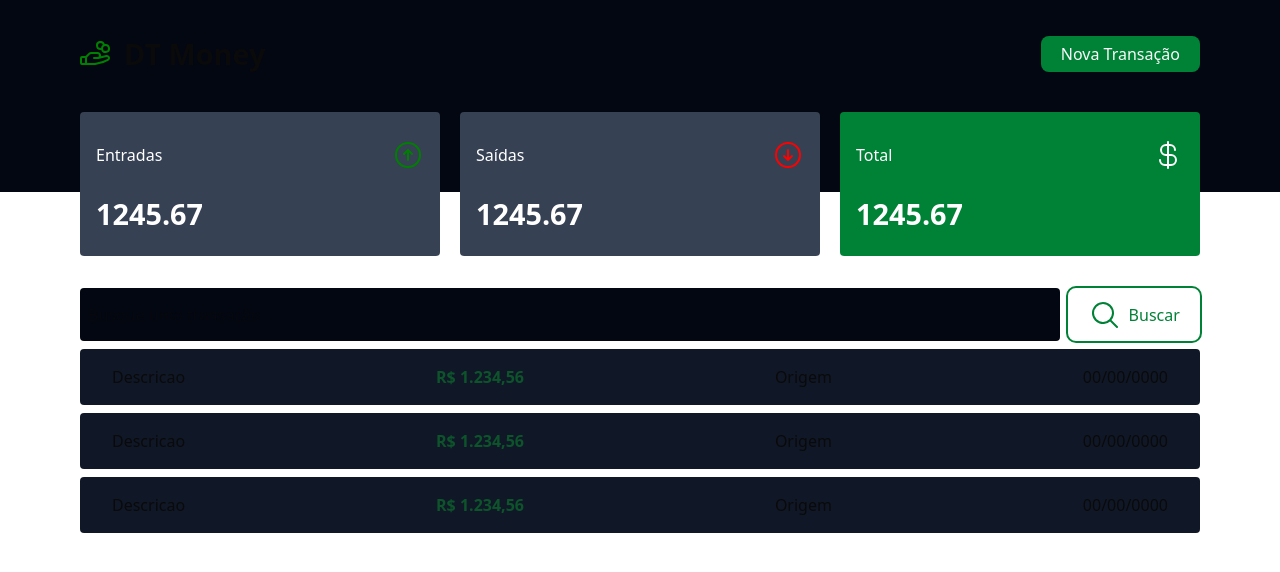
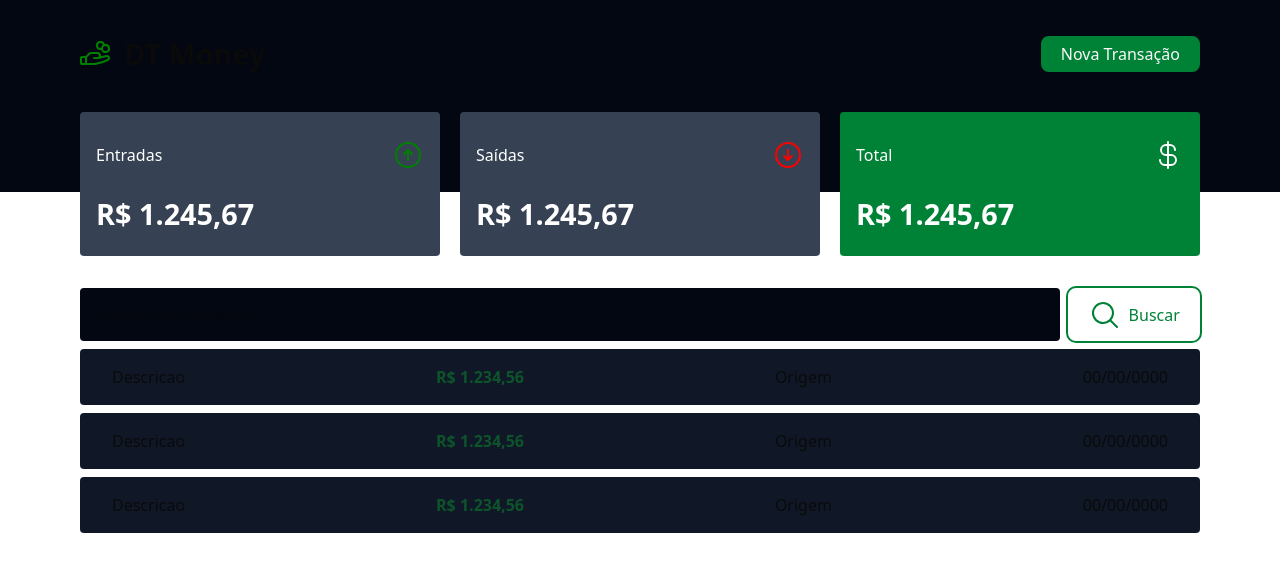
Before and after one commit to afonsolimajr/mba-dt-money, a React (Vite) app: page / in a window 1280 px wide. Shown: the top 572 px of the page. Built offline with nearby package versions, Linux system fonts and the light colour scheme.

Commit message:
number util to format currency

```diff
--- a/src/components/DashboardCard.tsx
+++ b/src/components/DashboardCard.tsx
@@ -1,3 +1,4 @@
+import { formatMoney } from "@/utils/NumberUtil";
 import {
   ArrowCircleDown,
   ArrowCircleUp,
@@ -37,7 +38,7 @@ export default function DashboardCard({
         <p>{title}</p>
         {icon}
       </div>
-      <h2>{value}</h2>
+      <h2>{formatMoney(value)}</h2>
     </div>
   );
 }
--- /dev/null
+++ b/src/utils/NumberUtil.ts
@@ -0,0 +1,4 @@
+
+export function formatMoney(value: number) {
+    return new Intl.NumberFormat('pt-BR', { style: 'currency', currency: 'BRL' }).format(value)
+}
```
